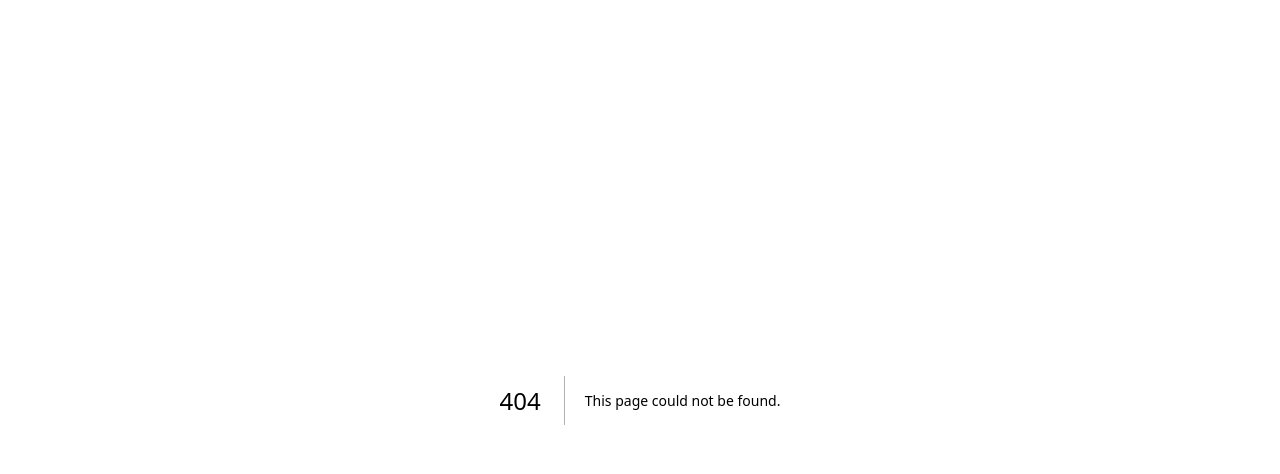
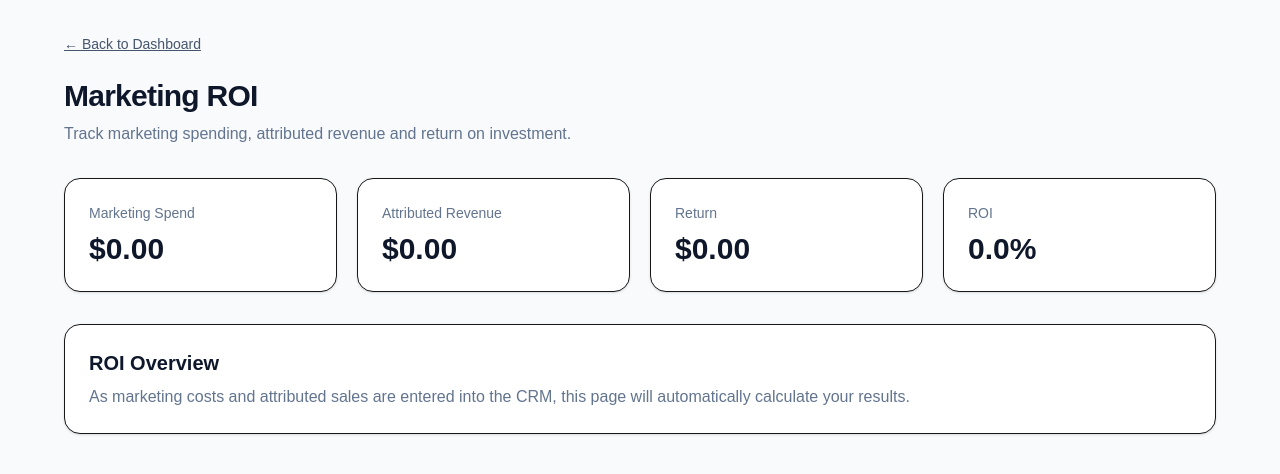
Before and after one commit to Jerry-Wendy/next-starter-template, a Next.js app: page /roi in a window 1280 px wide. Before the commit this address had no page. Shown: the top 474 px of the page. Built offline with nearby package versions, Linux system fonts and the light colour scheme; no server answers; the database is empty.

Commit message:
Add Marketing ROI page

```diff
--- /dev/null
+++ b/src/app/roi/page.tsx
@@ -0,0 +1,109 @@
+import Link from "next/link";
+import { createClient } from "../lib/supabase/server";
+
+export default async function ROIPage() {
+  const supabase = await createClient();
+
+  const { data: costs } = await supabase
+    .from("marketing_costs")
+    .select("amount");
+
+  const { data: revenue } = await supabase
+    .from("revenue_attribution")
+    .select("*");
+
+  const totalCost = (costs ?? []).reduce(
+    (sum, row) => sum + Number(row.amount ?? 0),
+    0
+  );
+
+  const totalRevenue = (revenue ?? []).reduce((sum, row) => {
+    const value =
+      row.revenue_amount ??
+      row.amount ??
+      row.revenue ??
+      row.attributed_revenue ??
+      0;
+
+    return sum + Number(value);
+  }, 0);
+
+  const profit = totalRevenue - totalCost;
+  const roi = totalCost > 0 ? (profit / totalCost) * 100 : 0;
+
+  const money = (value: number) =>
+    new Intl.NumberFormat("en-US", {
+      style: "currency",
+      currency: "USD",
+    }).format(value);
+
+  return (
+    <main className="min-h-screen bg-slate-50 p-8">
+      <div className="mx-auto max-w-6xl">
+        <Link
+          href="/"
+          className="mb-6 inline-block text-sm font-medium text-slate-600 underline"
+        >
+          ← Back to Dashboard
+        </Link>
+
+        <div className="mb-8">
+          <h1 className="text-3xl font-bold tracking-tight text-slate-900">
+            Marketing ROI
+          </h1>
+          <p className="mt-2 text-slate-500">
+            Track marketing spending, attributed revenue and return on investment.
+          </p>
+        </div>
+
+        <div className="grid gap-5 md:grid-cols-2 xl:grid-cols-4">
+          <div className="rounded-2xl border bg-white p-6 shadow-sm">
+            <p className="text-sm font-medium text-slate-500">
+              Marketing Spend
+            </p>
+            <p className="mt-2 text-3xl font-bold text-slate-900">
+              {money(totalCost)}
+            </p>
+          </div>
+
+          <div className="rounded-2xl border bg-white p-6 shadow-sm">
+            <p className="text-sm font-medium text-slate-500">
+              Attributed Revenue
+            </p>
+            <p className="mt-2 text-3xl font-bold text-slate-900">
+              {money(totalRevenue)}
+            </p>
+          </div>
+
+          <div className="rounded-2xl border bg-white p-6 shadow-sm">
+            <p className="text-sm font-medium text-slate-500">
+              Return
+            </p>
+            <p className="mt-2 text-3xl font-bold text-slate-900">
+              {money(profit)}
+            </p>
+          </div>
+
+          <div className="rounded-2xl border bg-white p-6 shadow-sm">
+            <p className="text-sm font-medium text-slate-500">
+              ROI
+            </p>
+            <p className="mt-2 text-3xl font-bold text-slate-900">
+              {roi.toFixed(1)}%
+            </p>
+          </div>
+        </div>
+
+        <div className="mt-8 rounded-2xl border bg-white p-6 shadow-sm">
+          <h2 className="text-xl font-semibold text-slate-900">
+            ROI Overview
+          </h2>
+          <p className="mt-2 text-slate-500">
+            As marketing costs and attributed sales are entered into the CRM,
+            this page will automatically calculate your results.
+          </p>
+        </div>
+      </div>
+    </main>
+  );
+}
```
